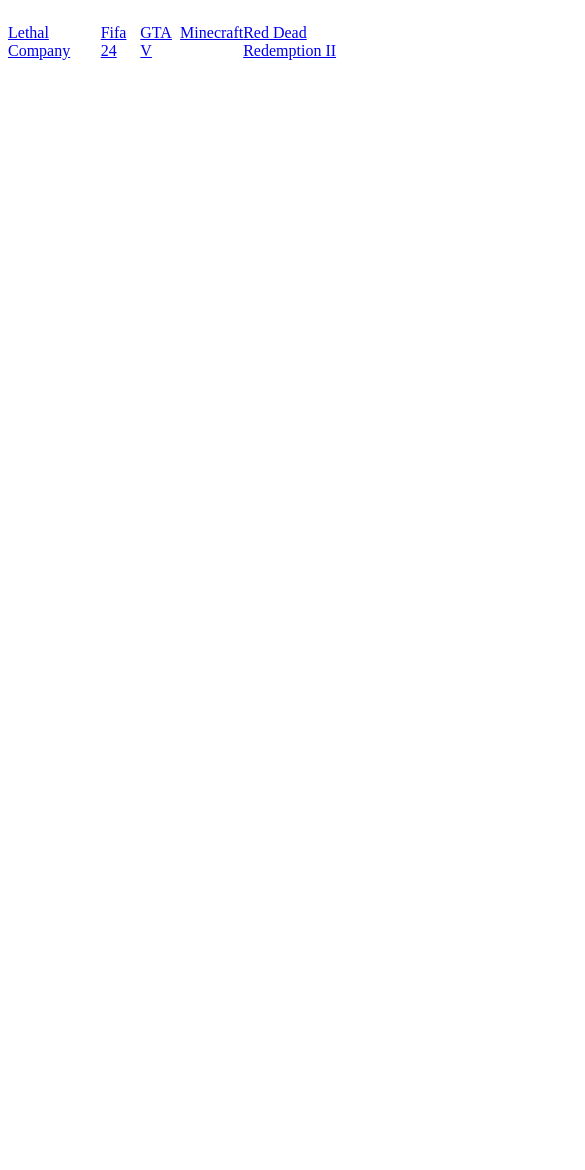
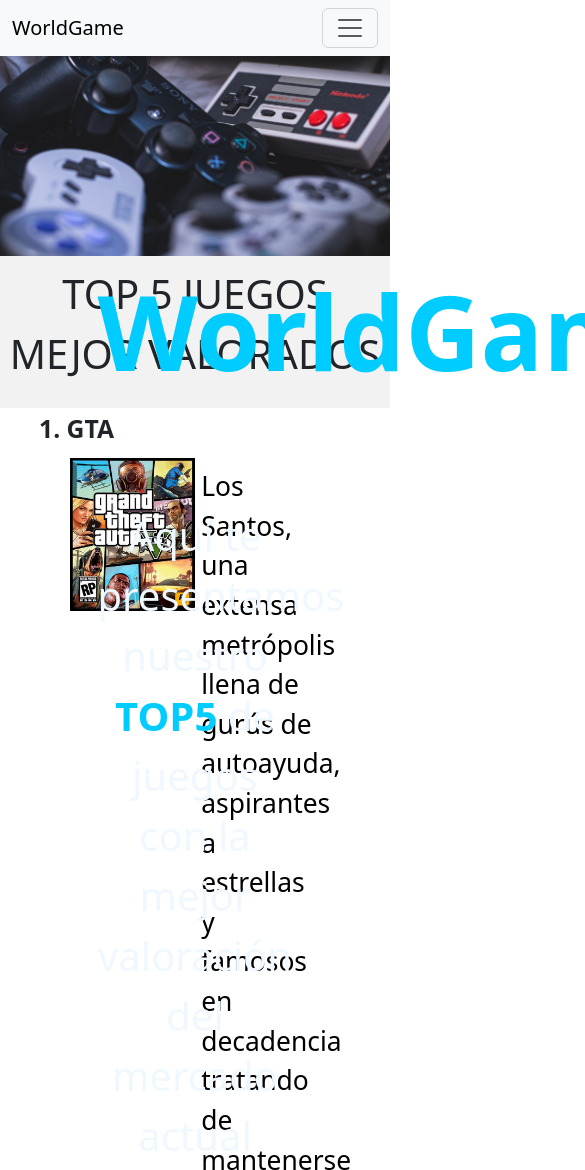
Before and after one commit to jesusfortea/Web-Videojuegos, a plain HTML site: page index.html in a window 390 px wide. Shown: the top 1170 px of the page, 585 px wide, since content can reach past the window. Before the commit the page ends 844 px from the top, so only its background shows below. Drawn offline with nearby package versions, Linux system fonts and the light colour scheme.

Commit message:
Estructura terminada hasta el TOP 2

```diff
--- a/css/style.index.css
+++ b/css/style.index.css
@@ -1,10 +1,92 @@
+#opciones-navbar{
+    padding-left: 55%;
+}
 
 
-#contenedor{
-    display: flex;
+#texto-encabezado{
+    text-align: center;
+    font-size: 250%;
+    position: absolute;
+    top: 60%;
+    left: 25%;
+    color: aliceblue;
+    width: 50%;
+}
+
+#titulo-encabezado{
+    text-align: center;
+    font-size: 650%;
+    position: absolute;
+    top: 30%;
+    left: 25%;
+    color:#00CCFF;
+    width: 50%;
+}
+
+#imagen-encabezado{
     width: 100%;
 }
 
-.texto-nav{
+#resaltado{
+    color: #00CCFF;
+}
 
+#comienzo-al-top{
+    width: 100%;
+    text-align: center;
+    align-content: center;
+    padding-top: 2%;
+    padding-bottom: 2%;
+    background-color: rgba(128, 128, 128, 0.1);
+    font-size: 250%;
 }
+
+#videojuegos{
+    width: 100%;
+    padding-left: 10%;
+    padding-right: 10%;
+}
+
+#titulo-top{
+    padding-top: 2%;
+    padding-bottom: 2%;
+}
+
+#primer-juego{
+    width: 100%;
+    display: flex;
+}
+
+#seccion-imagen{
+    width: 50%;
+    padding-left: 10%;
+}
+
+#seccion-juego{
+    width: 50%;
+    padding-right: 10%;
+    padding-left: 2%;
+    padding-top: 3%;
+}
+
+#descripcion-general{
+    font-size: 165%;
+    text-decoration: none;
+    color: black;
+}
+
+#boton-general{
+    padding-top: 15%;
+    font-size: 200%;
+    text-align: center;
+    align-content: center;
+}
+
+#boton{
+    background-color: #00CCFF;
+    border: 2px solid black;
+}
+
+#imagen{
+    width: 100%;
+}
--- a/index.html
+++ b/index.html
@@ -6,31 +6,87 @@
     <title>WorldGame</title>
     <link rel="stylesheet" href="./css/style.index.css" type="text/css">
     <link rel="icon" href="./img/iconos/Mundo.ico">
+    <link href="https://cdn.jsdelivr.net/npm/bootstrap@5.3.3/dist/css/bootstrap.min.css" rel="stylesheet" integrity="sha384-QWTKZyjpPEjISv5WaRU9OFeRpok6YctnYmDr5pNlyT2bRjXh0JMhjY6hW+ALEwIH" crossorigin="anonymous">
 </head>
 <body>
-    <div>
-        <nav>
-            <div id="contenedor">
-                <div class="texto-nav">
-                    <a href="./view/videojuego1.html"><p>Lethal Company</p></a>
-                </div>
-                <div class="texto-nav">
-                    <a href="./view/videojuego2.html"><p>Fifa 24</p></a>
-                </div>
-                <div class="texto-nav">
-                    <a href="./view/videojuego3.html"><p>GTA V</p></a>
-                </div>
-                <div class="texto-nav">
-                    <a href="./view/videojuego4.html"><p>Minecraft</p></a>
-                </div>
-                <div class="texto-nav">
-                    <a href="./view/videojuego5.html"><p>Red Dead Redemption II</p></a>
+    <script src="https://cdn.jsdelivr.net/npm/bootstrap@5.3.3/dist/js/bootstrap.bundle.min.js" integrity="sha384-YvpcrYf0tY3lHB60NNkmXc5s9fDVZLESaAA55NDzOxhy9GkcIdslK1eN7N6jIeHz" crossorigin="anonymous"></script>
+    <nav class="navbar navbar-expand-lg bg-body-tertiary">
+        <div id="navbar" class="container-fluid">
+          <a class="navbar-brand" id="texto-navbar" href="./index.html">WorldGame</a>
+          <button class="navbar-toggler" type="button" data-bs-toggle="collapse" data-bs-target="#navbarSupportedContent" aria-controls="navbarSupportedContent" aria-expanded="false" aria-label="Toggle navigation">
+            <span class="navbar-toggler-icon"></span>
+          </button>
+          <div class="collapse navbar-collapse" id="opciones-navbar">
+            <ol class="navbar-nav me-auto mb-2 mb-lg-0">
+              <li id="opcion" class="nav-item">
+                <a class="nav-link active" id="texto-navbar" aria-current="page" href="./view/videojuego1.html">GTA V</a>
+              </li>
+
+              <li id="opcion" class="nav-item">
+                <a class="nav-link active" id="texto-navbar" href="./view/videojuego2.html">Red Dead Redemption II</a>
+              </li>
+
+              <li id="opcion" class="nav-item">
+                <a class="nav-link active" id="texto-navbar" href="./view/videojuego3.html">Minecraft</a>
+              </li>
+
+              <li id="opcion" class="nav-item">
+                <a class="nav-link active" id="texto-navbar" href="./view/videojuego4.html">Lethal Company</a>
+              </li>
+
+              <li id="opcion" class="nav-item">
+                <a class="nav-link active" id="texto-navbar" href="./view/videojuego5.html">EA FC 24</a>
+              </li>
+            </ol>
+          </div>
+        </div>
+    </nav>
+
+    <div id="encabezado">
+        <img id="imagen-encabezado" src="./img/encabezado.png" alt="No se ha podido cargar la iamgen">
+        <p id="titulo-encabezado"><b>WorldGame</b></p>
+        <p id="texto-encabezado">Aquí te presentamos nuestro <b id="resaltado">TOP5</b> de juegos con la mejor valoración del mercado actual</p>
+    </div>
+
+    <div id="comienzo-al-top">
+        <p> TOP 5 JUEGOS MEJOR VALORADOS </p>
+    </div>
+
+    <div id="videojuegos">
+
+        <h2 id="titulo-top"><b>1. GTA</b></h2>
+
+        <div id="primer-juego">
+            <div id="seccion-imagen">
+                <img id="imagen" src="./img/videojuegos/GTAV.png" alt="No se ha podido cargar la imagen">
+            </div>
+            <div id="seccion-juego">
+                <p id="descripcion-general">Los Santos, una extensa metrópolis llena de gurús de autoayuda, aspirantes a estrellas y famosos en decadencia tratando de mantenerse a flote en una era de incertidumbre económica y tele por cable barata. En medio de esta confusión, tres criminales muy distintos lo arriesgan todo en una serie de audaces y peligrosos asaltos que podrían solucionarles la vida.</p>
+                <div id="boton-general">
+                    <a href="./view/videojuego1.html"><button id="boton">MÁS INFORMACIÓN</button></a>
                 </div>
             </div>
-        </nav>
-        <div id="encabezado">
-
         </div>
     </div>
+
+    <div id="videojuegos">
+
+        <h2 id="titulo-top"><b>2. Read Dead Redemption II</b></h2>
+
+        <div id="primer-juego">
+            <div id="seccion-imagen">
+                <img id="imagen" src="./img/videojuegos/RDR2.png" alt="No se ha podido cargar la imagen">
+            </div>
+            <div id="seccion-juego">
+                <p id="descripcion-general"></p>
+                <div id="boton-general">
+                    <a href="./view/videojuego2.html"><button id="boton">MÁS INFORMACIÓN</button></a>
+                </div>
+            </div>
+        </div>
+    </div>
+
 </body>
 </html>
+
+<!--<1-GTA / 2-RDR2 / 3-Mine / 4-Lethal / 5-Fifa>-->
```
Also changed, not shown: img/encabezado.png (added), img/videojuegos/GTAV.png (added), img/videojuegos/RDR2.png (added).
